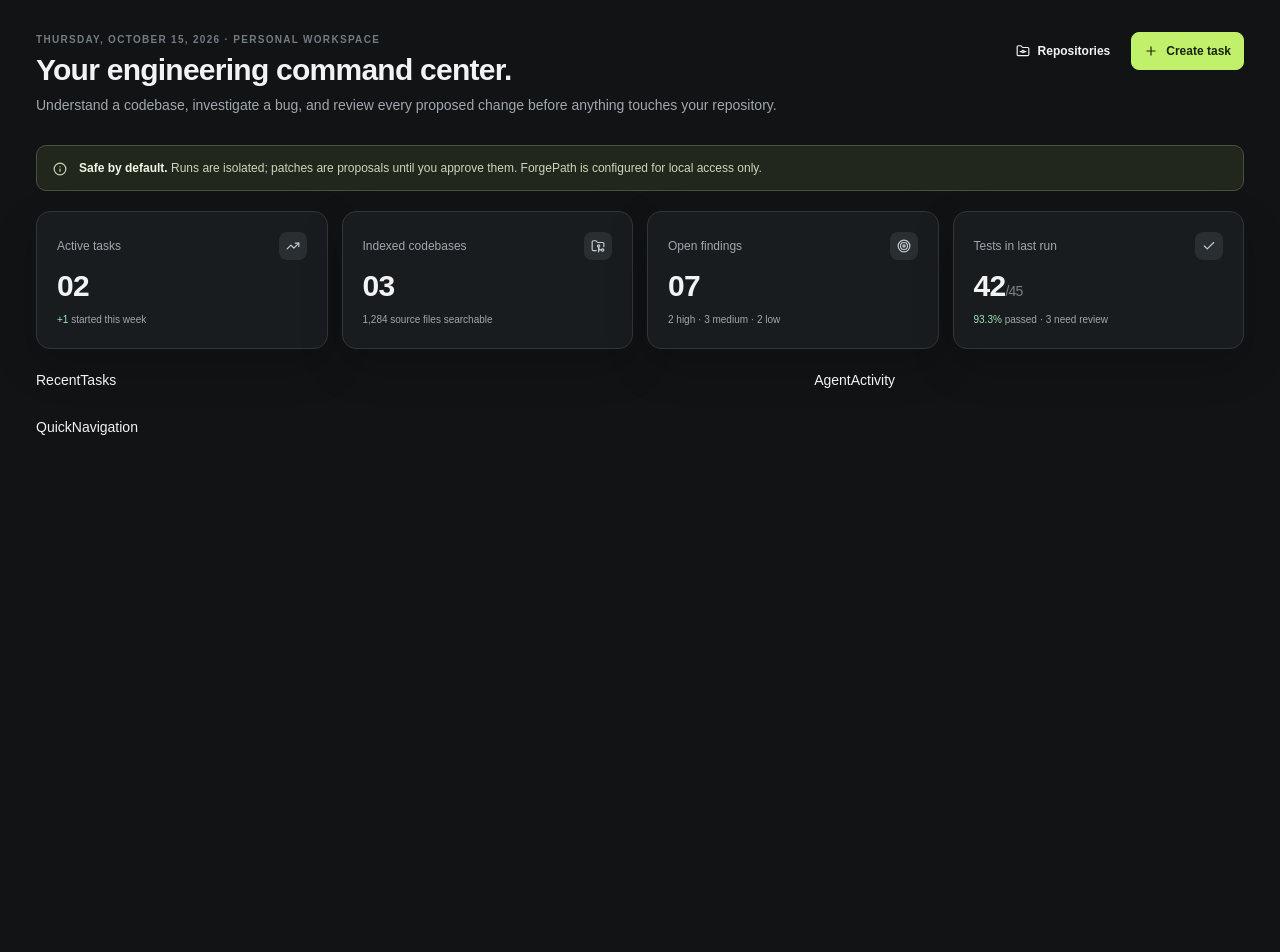
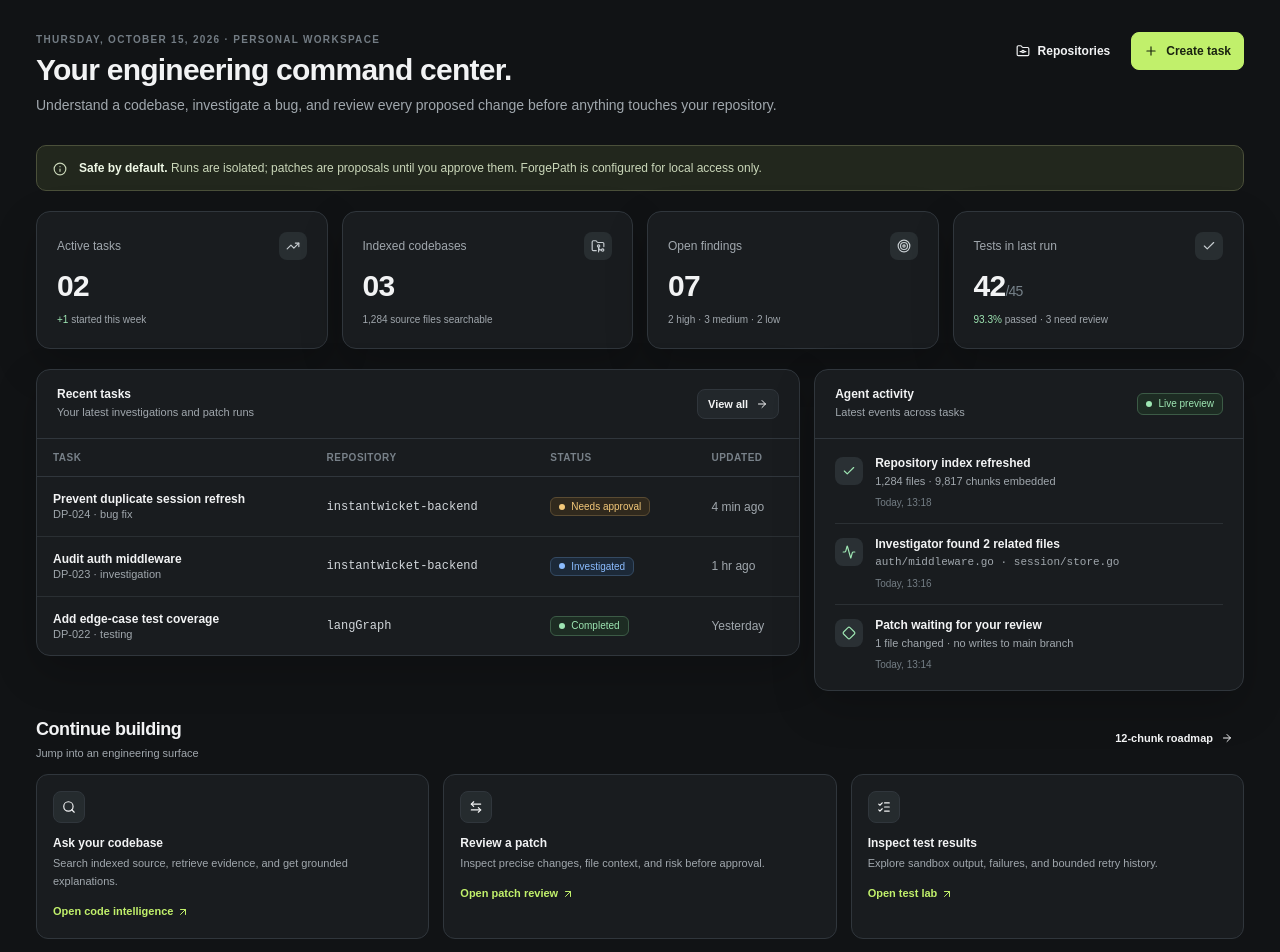
Before and after one commit to Avi-0009/ForgePath--Frontend, a React (Vite) app: page / in a window 1280 px wide. Shown: the top 952 px of the page. Before the commit the page ends 800 px from the top, so only its background shows below. Built offline with nearby package versions, Linux system fonts and the light colour scheme.

Commit message:
with mocked data, Homepage is ready

```diff
--- a/src/components/home/AgentActivity.tsx
+++ b/src/components/home/AgentActivity.tsx
@@ -1,9 +1,55 @@
-import React from 'react'
+import { Check, Activity, Diamond } from "lucide-react"
 
 const AgentActivity = () => {
   return (
-    <div>AgentActivity</div>
-  )
+    <article className="bg-app-panel border border-app-line rounded-panel shadow-panel flex flex-col">
+      <div className="flex items-center justify-between p-4 px-5 border-b border-app-line">
+        <div>
+          <div className="text-xs font-bold text-app-text">Agent activity</div>
+          <div className="text-2xs text-app-muted mt-0.5">Latest events across tasks</div>
+        </div>
+        <span className="inline-flex items-center gap-1.5 px-2 py-0.5 border border-status-green-line bg-status-green-bg text-status-green rounded-md text-micro">
+          <span className="w-1.5 h-1.5 rounded-full bg-status-green"></span>
+          Live preview
+        </span>
+      </div>
+
+      <div className="p-4 px-5 flex flex-col divide-y divide-app-line-faint">
+        <div className="flex items-start gap-3 py-3 first:pt-0">
+          <div className="w-7 h-7 rounded-lg bg-app-icon-bg2 text-status-green grid place-items-center shrink-0 mt-0.5">
+            <Check size={14} />
+          </div>
+          <div className="flex-1 min-w-0">
+            <strong className="block text-xs font-semibold text-app-text">Repository index refreshed</strong>
+            <p className="text-2xs text-app-muted m-0 mt-0.5">1,284 files · 9,817 chunks embedded</p>
+            <time className="block text-micro text-app-dim2 mt-1">Today, 13:18</time>
+          </div>
+        </div>
+
+        <div className="flex items-start gap-3 py-3">
+          <div className="w-7 h-7 rounded-lg bg-app-icon-bg2 text-status-green grid place-items-center shrink-0 mt-0.5">
+            <Activity size={14} />
+          </div>
+          <div className="flex-1 min-w-0">
+            <strong className="block text-xs font-semibold text-app-text">Investigator found 2 related files</strong>
+            <p className="text-2xs text-app-muted m-0 mt-0.5 font-mono">auth/middleware.go · session/store.go</p>
+            <time className="block text-micro text-app-dim2 mt-1">Today, 13:16</time>
+          </div>
+        </div>
+
+        <div className="flex items-start gap-3 py-3 last:pb-0">
+          <div className="w-7 h-7 rounded-lg bg-app-icon-bg2 text-status-green grid place-items-center shrink-0 mt-0.5">
+            <Diamond size={14} />
+          </div>
+          <div className="flex-1 min-w-0">
+            <strong className="block text-xs font-semibold text-app-text">Patch waiting for your review</strong>
+            <p className="text-2xs text-app-muted m-0 mt-0.5">1 file changed · no writes to main branch</p>
+            <time className="block text-micro text-app-dim2 mt-1">Today, 13:14</time>
+          </div>
+        </div>
+      </div>
+    </article>
+  );
 }
 
 export default AgentActivity
--- a/src/components/home/QuickNavigation.tsx
+++ b/src/components/home/QuickNavigation.tsx
@@ -1,9 +1,66 @@
-import React from 'react'
+import { Search, ArrowLeftRight, ListChecks, ArrowRight, ArrowUpRight } from "lucide-react"
 
 const QuickNavigation = () => {
   return (
-    <div>QuickNavigation</div>
-  )
+    <div className="mt-6">
+      <div className="flex items-center justify-between mb-3">
+        <div>
+          <h2 className="font-manrope text-base sm:text-lg font-bold tracking-tight text-app-text m-0">
+            Continue building
+          </h2>
+          <div className="text-2xs text-app-muted mt-0.5">Jump into an engineering surface</div>
+        </div>
+        <button className="btn btn-ghost min-h-7.5! px-2.5! py-1! text-2xs!">
+          12-chunk roadmap
+          <ArrowRight size={12} />
+        </button>
+      </div>
+
+      <div className="grid grid-cols-1 md:grid-cols-3 gap-3.5">
+        <div className="p-4 bg-app-panel text-app-text border border-app-line rounded-xl hover:border-app-accent-line-hover hover:bg-app-accent-soft-hover transition-colors cursor-pointer">
+          <div className="w-8 h-8 rounded-lg border border-app-line bg-app-icon-bg grid place-items-center mb-3">
+            <Search size={14} />
+          </div>
+          <strong className="block text-xs font-semibold mb-1">Ask your codebase</strong>
+          <p className="text-2xs text-app-muted m-0 leading-relaxed">
+            Search indexed source, retrieve evidence, and get grounded explanations.
+          </p>
+          <span className="mt-3 text-app-accent text-2xs font-bold inline-flex items-center gap-1">
+            Open code intelligence
+            <ArrowUpRight size={12} />
+          </span>
+        </div>
+
+        <div className="p-4 bg-app-panel text-app-text border border-app-line rounded-xl hover:border-app-accent-line-hover hover:bg-app-accent-soft-hover transition-colors cursor-pointer">
+          <div className="w-8 h-8 rounded-lg border border-app-line bg-app-icon-bg grid place-items-center mb-3">
+            <ArrowLeftRight size={14} />
+          </div>
+          <strong className="block text-xs font-semibold mb-1">Review a patch</strong>
+          <p className="text-2xs text-app-muted m-0 leading-relaxed">
+            Inspect precise changes, file context, and risk before approval.
+          </p>
+          <span className="mt-3 text-app-accent text-2xs font-bold inline-flex items-center gap-1">
+            Open patch review
+            <ArrowUpRight size={12} />
+          </span>
+        </div>
+
+        <div className="p-4 bg-app-panel text-app-text border border-app-line rounded-xl hover:border-app-accent-line-hover hover:bg-app-accent-soft-hover transition-colors cursor-pointer">
+          <div className="w-8 h-8 rounded-lg border border-app-line bg-app-icon-bg grid place-items-center mb-3">
+            <ListChecks size={14} />
+          </div>
+          <strong className="block text-xs font-semibold mb-1">Inspect test results</strong>
+          <p className="text-2xs text-app-muted m-0 leading-relaxed">
+            Explore sandbox output, failures, and bounded retry history.
+          </p>
+          <span className="mt-3 text-app-accent text-2xs font-bold inline-flex items-center gap-1">
+            Open test lab
+            <ArrowUpRight size={12} />
+          </span>
+        </div>
+      </div>
+    </div>
+  );
 }
 
 export default QuickNavigation
--- a/src/components/home/RecentTasks.tsx
+++ b/src/components/home/RecentTasks.tsx
@@ -1,9 +1,79 @@
-import React from 'react'
+import { ArrowRight } from "lucide-react"
 
 const RecentTasks = () => {
   return (
-    <div>RecentTasks</div>
-  )
+    <article className="bg-app-panel border border-app-line rounded-panel shadow-panel overflow-hidden flex flex-col">
+      <div className="flex items-center justify-between p-4 px-5 border-b border-app-line">
+        <div>
+          <div className="text-xs font-bold text-app-text">Recent tasks</div>
+          <div className="text-2xs text-app-muted mt-0.5">Your latest investigations and patch runs</div>
+        </div>
+        <button className="btn min-h-7.5! px-2.5! py-1.5! text-2xs!">
+          View all
+          <ArrowRight size={12} />
+        </button>
+      </div>
+
+      <div className="overflow-x-auto">
+        <table className="w-full text-left border-collapse whitespace-nowrap text-xs">
+          <thead>
+            <tr className="border-b border-app-line text-app-table-head text-micro uppercase tracking-wider font-bold">
+              <th className="py-3 px-4">Task</th>
+              <th className="py-3 px-4">Repository</th>
+              <th className="py-3 px-4">Status</th>
+              <th className="py-3 px-4">Updated</th>
+            </tr>
+          </thead>
+          <tbody className="divide-y divide-app-line-soft">
+            <tr className="hover:bg-app-row-hover cursor-pointer transition-colors">
+              <td className="py-3.5 px-4">
+                <strong className="block text-app-text font-semibold">Prevent duplicate session refresh</strong>
+                <div className="text-2xs text-app-muted">DP-024 · bug fix</div>
+              </td>
+              <td className="py-3.5 px-4 font-mono text-xs text-app-mono-text">instantwicket-backend</td>
+              <td className="py-3.5 px-4">
+                <span className="inline-flex items-center gap-1.5 px-2 py-0.5 border border-status-amber-line bg-status-amber-bg text-status-amber rounded-md text-micro">
+                  <span className="w-1.5 h-1.5 rounded-full bg-status-amber"></span>
+                  Needs approval
+                </span>
+              </td>
+              <td className="py-3.5 px-4 text-app-muted text-xs">4 min ago</td>
+            </tr>
+
+            <tr className="hover:bg-app-row-hover cursor-pointer transition-colors">
+              <td className="py-3.5 px-4">
+                <strong className="block text-app-text font-semibold">Audit auth middleware</strong>
+                <div className="text-2xs text-app-muted">DP-023 · investigation</div>
+              </td>
+              <td className="py-3.5 px-4 font-mono text-xs text-app-mono-text">instantwicket-backend</td>
+              <td className="py-3.5 px-4">
+                <span className="inline-flex items-center gap-1.5 px-2 py-0.5 border border-status-blue-line bg-status-blue-bg text-status-blue rounded-md text-micro">
+                  <span className="w-1.5 h-1.5 rounded-full bg-status-blue"></span>
+                  Investigated
+                </span>
+              </td>
+              <td className="py-3.5 px-4 text-app-muted text-xs">1 hr ago</td>
+            </tr>
+
+            <tr className="hover:bg-app-row-hover cursor-pointer transition-colors">
+              <td className="py-3.5 px-4">
+                <strong className="block text-app-text font-semibold">Add edge-case test coverage</strong>
+                <div className="text-2xs text-app-muted">DP-022 · testing</div>
+              </td>
+              <td className="py-3.5 px-4 font-mono text-xs text-app-mono-text">langGraph</td>
+              <td className="py-3.5 px-4">
+                <span className="inline-flex items-center gap-1.5 px-2 py-0.5 border border-status-green-line bg-status-green-bg text-status-green rounded-md text-micro">
+                  <span className="w-1.5 h-1.5 rounded-full bg-status-green"></span>
+                  Completed
+                </span>
+              </td>
+              <td className="py-3.5 px-4 text-app-muted text-xs">Yesterday</td>
+            </tr>
+          </tbody>
+        </table>
+      </div>
+    </article>
+  );
 }
 
 export default RecentTasks
```
